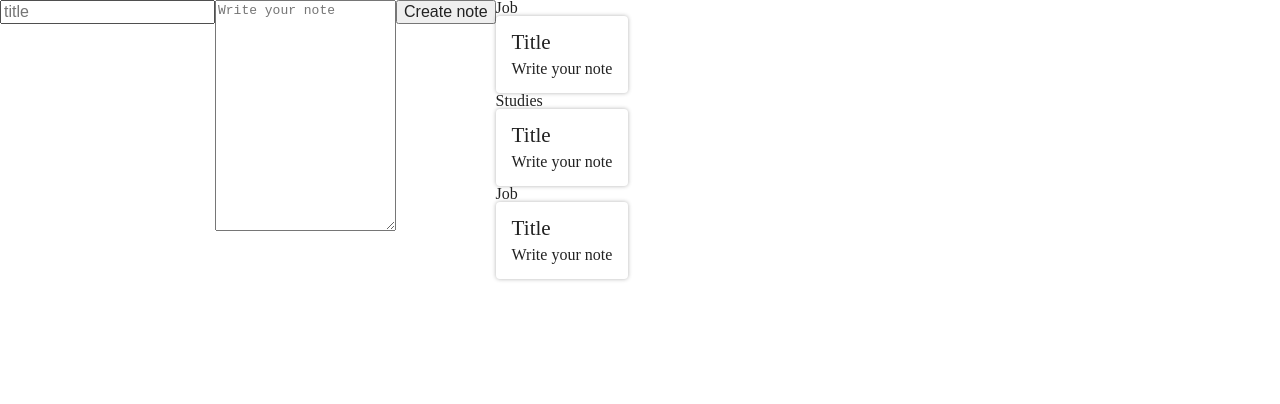
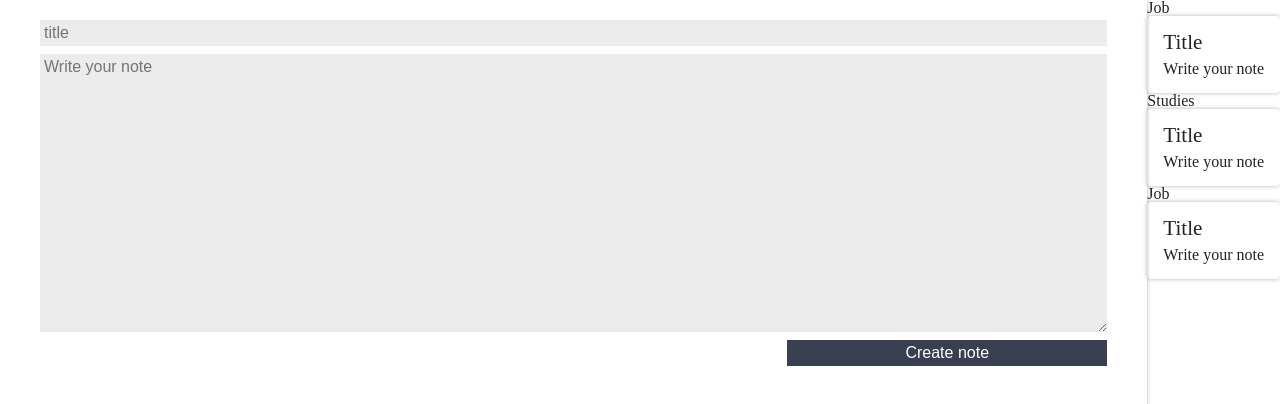
Before and after one commit to GuilhermeSR98/Notes-app-with-React, a React (Create React App) app in the folder ceep/: page / in a window 1280 px wide. Shown: the top 404 px of the page. Built offline with nearby package versions, Linux system fonts and the light colour scheme.

Commit message:
:art: Calling CSS on Registration Form

```diff
--- a/ceep/src/RegistrationForm/RegistrationForm.jsx
+++ b/ceep/src/RegistrationForm/RegistrationForm.jsx
@@ -1,12 +1,22 @@
 import React, { Component } from "react";
-
+import "./style.css";
 class RegistrationForm extends Component {
   render() {
     return (
-      <form>
-        <input type="text" placeholder="title" />
-        <textarea rows={15} placeholder="Write your note" />
-        <button>Create note</button>
+      <form className="registration-form">
+        <input
+          type="text"
+          placeholder="title"
+          className="registration-form_input"
+        />
+        <textarea
+          rows={15}
+          placeholder="Write your note"
+          className="registration-form_input"
+        />
+        <button className="registration-form_input registration-form_submit">
+          Create note
+        </button>
       </form>
     );
   }
```
